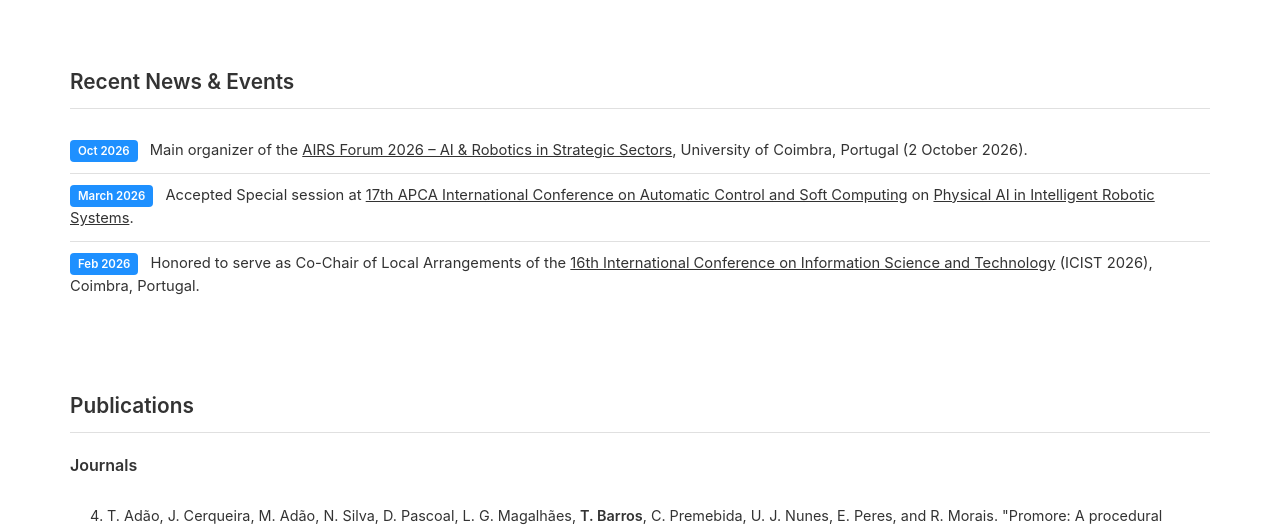
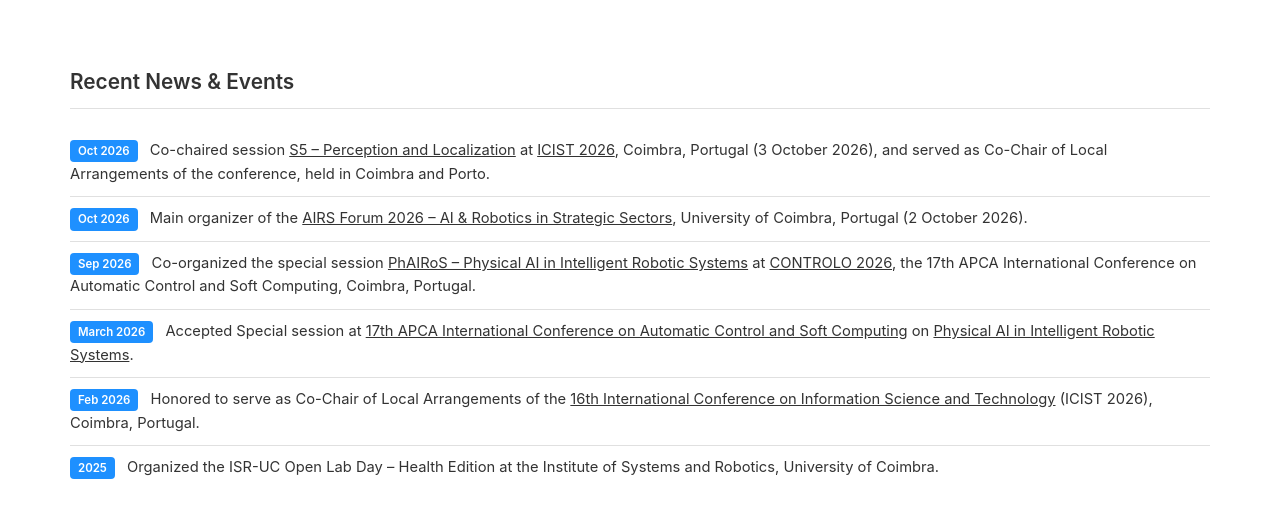
Before and after one commit to Cybonic/tbarros-research-profile, a plain HTML site: page index.html in a window 1280 px wide. Shown: the part 419-949 px from the top of the page. Drawn offline with Linux system fonts and the light colour scheme.

Commit message:
Add ICIST 2026, CONTROLO 2026 and Open Lab Day to Recent News
Co-Authored-By: Claude Opus 5.5 <noreply@anthropic.com>

```diff
--- a/index.html
+++ b/index.html
@@ -76,13 +76,22 @@
                 <h2>Recent News & Events</h2>
                 <ul class="news-list">
                     <li class="news-item">
+                        <span class="news-date">Oct 2026</span> Co-chaired session <a href="https://conference.cs.cityu.edu.hk/icist/program/ICIST%202026%20Program%20v3.pdf" target="_blank">S5 – Perception and Localization</a> at <a href="https://conference.cs.cityu.edu.hk/icist/" target="_blank">ICIST 2026</a>, Coimbra, Portugal (3 October 2026), and served as Co-Chair of Local Arrangements of the conference, held in Coimbra and Porto.
+                    </li>
+                    <li class="news-item">
                         <span class="news-date">Oct 2026</span> Main organizer of the <a href="https://airsforum.isr.uc.pt/" target="_blank">AIRS Forum 2026 – AI &amp; Robotics in Strategic Sectors</a>, University of Coimbra, Portugal (2 October 2026).
+                    </li>
+                    <li class="news-item">
+                        <span class="news-date">Sep 2026</span> Co-organized the special session <a href="https://controlo2026.apca.pt/wp-content/uploads/2026/04/SS08.pdf" target="_blank">PhAIRoS – Physical AI in Intelligent Robotic Systems</a> at <a href="https://controlo2026.apca.pt" target="_blank">CONTROLO 2026</a>, the 17th APCA International Conference on Automatic Control and Soft Computing, Coimbra, Portugal.
                     </li>
                     <li class="news-item">
                         <span class="news-date">March 2026</span> Accepted Special session at <a href="https://controlo2026.apca.pt" target="_blank">17th APCA International Conference on Automatic Control and Soft Computing</a> on   <a href="https://controlo2026.apca.pt/wp-content/uploads/2026/04/SS08.pdf" target="_blank">Physical AI in Intelligent Robotic Systems</a>.
                     </li>
                     <li class="news-item">
                         <span class="news-date">Feb 2026</span> Honored to serve as Co-Chair of Local Arrangements of the <a href="https://conference.cs.cityu.edu.hk/icist/" target="_blank">16th International Conference on Information Science and Technology</a> (ICIST 2026), Coimbra, Portugal.
+                    </li>
+                    <li class="news-item">
+                        <span class="news-date">2025</span> Organized the ISR-UC Open Lab Day – Health Edition at the Institute of Systems and Robotics, University of Coimbra.
                     </li>
                 </ul>
             </section>
```
